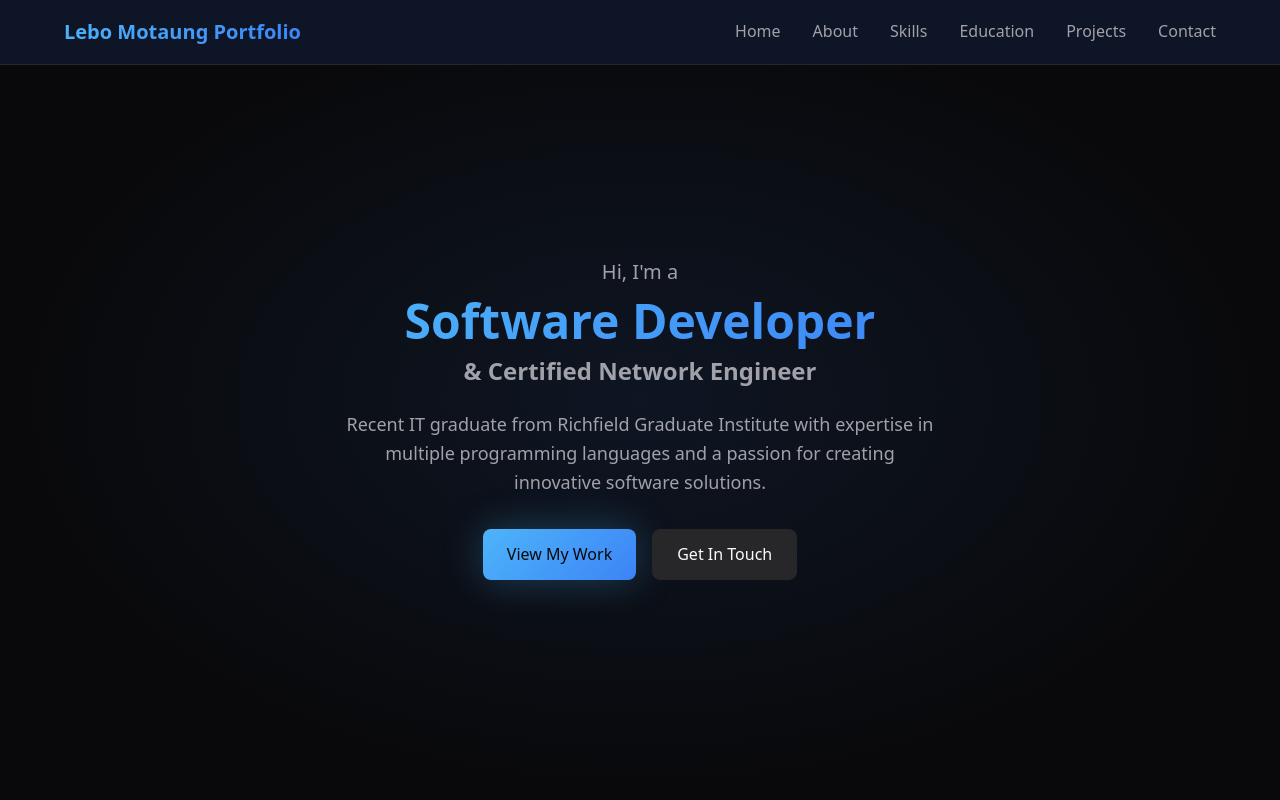
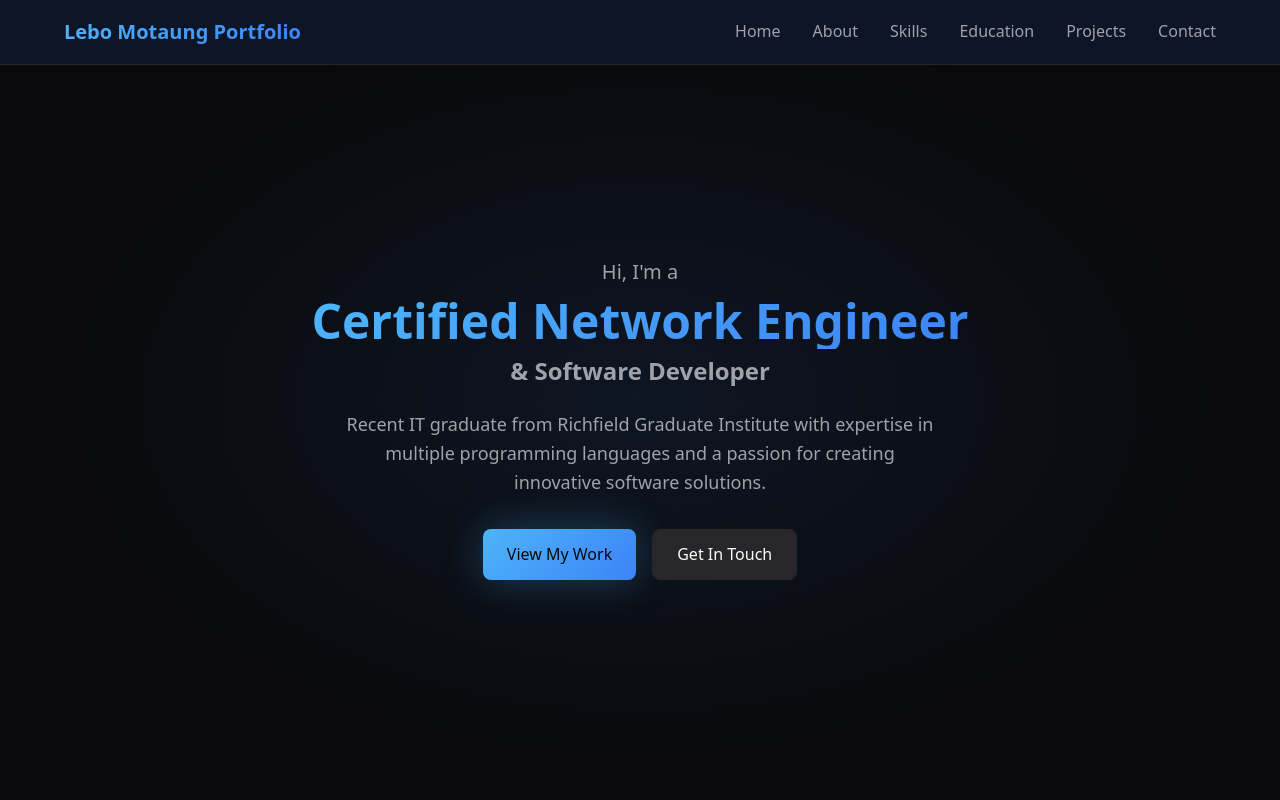
Before and after one commit to LeboMotaung882/LeboMotaung882.github.io, a plain HTML site: page index.html in a window 1280 px wide. Shown: the top 800 px of the page. Drawn offline with Linux system fonts and the light colour scheme.

Commit message:
Update index.html

```diff
--- a/index.html
+++ b/index.html
@@ -5,16 +5,8 @@
     <meta name="viewport" content="width=device-width, initial-scale=1.0" />
     <title>Software Developer Portfolio - Programmer & Network Engineer</title>
     <meta name="description" content="Professional portfolio of a certified network engineer and programmer with expertise in Java, C++, JavaScript, Flutter, and web development." />
-    <meta name="author" content="Software Developer" />
+    <meta name="Lebo Motaung" content="Software Developer" />
 
-    <meta property="og:title" content="Software Developer Portfolio - Programmer & Network Engineer" />
-    <meta property="og:description" content="Professional portfolio showcasing skills in software development, network engineering, and web technologies." />
-    <meta property="og:type" content="website" />
-    <meta property="og:image" content="https://lovable.dev/opengraph-image-p98pqg.png" />
-
-    <meta name="twitter:card" content="summary_large_image" />
-    <meta name="twitter:site" content="@lovable_dev" />
-    <meta name="twitter:image" content="https://lovable.dev/opengraph-image-p98pqg.png" />
 
     <link rel="stylesheet" href="styles.css">
   </head>
@@ -49,8 +41,8 @@
           <div class="hero-content">
             <h1 class="hero-title">
               <span class="hero-greeting">Hi, I'm a</span>
-              <span class="hero-role">Software Developer</span>
-              <span class="hero-subtitle">& Certified Network Engineer</span>
+              <span class="hero-role">Certified Network Engineer</span>
+              <span class="hero-subtitle">& Software Developer</span>
             </h1>
             <p class="hero-description">
               Recent IT graduate from Richfield Graduate Institute with expertise in multiple programming languages and a passion for creating innovative software solutions.
```
